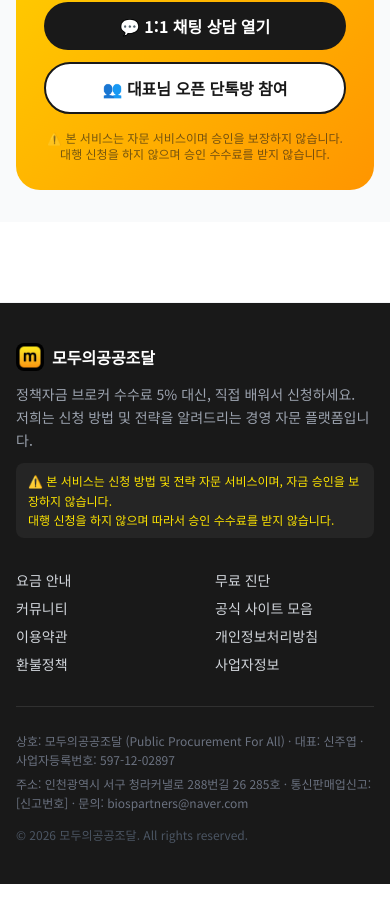
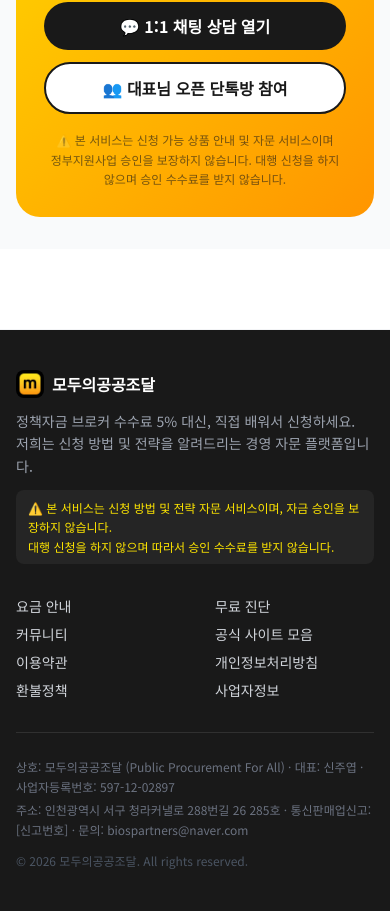
Before and after one commit to ppfa26/PPFA26, a Next.js app: page /dashboard in a window 390 px wide. Shown: the part 2579-3490 px from the top of the page. Before the commit the page ends 3463 px from the top, so only its background shows below. Built offline with nearby package versions, Linux system fonts and the light colour scheme; a web font is replaced by a local one.

Commit message:
승인 보장 문구 전체 통일 + 모바일 줄바꿈(break-keep) 적용

```diff
--- a/src/app/dashboard/page.tsx
+++ b/src/app/dashboard/page.tsx
@@ -200,9 +200,10 @@ export default function DashboardPage() {
                 👥 대표님 오픈 단톡방 참여
               </a>
             </div>
-            <p className="mt-4 text-xs text-brand-dark/60">
-              ⚠️ 본 서비스는 자문 서비스이며 승인을 보장하지 않습니다. 대행 신청을
-              하지 않으며 승인 수수료를 받지 않습니다.
+            <p className="mt-4 break-keep text-xs leading-relaxed text-brand-dark/60">
+              ⚠️ 본 서비스는 신청 가능 상품 안내 및 자문 서비스이며 정부지원사업
+              승인을 보장하지 않습니다. 대행 신청을 하지 않으며 승인 수수료를 받지
+              않습니다.
             </p>
           </section>
         </div>
--- a/src/app/mypage/page.tsx
+++ b/src/app/mypage/page.tsx
@@ -225,9 +225,9 @@ export default function MyPage() {
                 )}
               </section>
 
-              <p className="mt-6 text-center text-xs text-brand-gray">
-                ⚠️ 본 서비스는 자문 서비스이며 승인을 보장하지 않습니다. 대행
-                신청·승인 수수료가 없습니다.
+              <p className="mt-6 break-keep text-center text-xs leading-relaxed text-brand-gray">
+                ⚠️ 본 서비스는 신청 가능 상품 안내 및 자문 서비스이며 정부지원사업
+                승인을 보장하지 않습니다. 대행 신청·승인 수수료가 없습니다.
               </p>
             </>
           )}
--- a/src/app/payment/page.tsx
+++ b/src/app/payment/page.tsx
@@ -186,9 +186,10 @@ function PaymentInner() {
             onChange={(e) => setAgree(e.target.checked)}
             className="mt-0.5 h-4 w-4"
           />
-          <span>
-            1회 결제(자동결제 없음)이며, 본 서비스는 자문 서비스로{" "}
-            <strong>자금 승인을 보장하지 않음</strong>을 확인했습니다.
+          <span className="break-keep leading-relaxed">
+            1회 결제(자동결제 없음)이며, 본 서비스는 신청 가능 상품 안내 및 자문
+            서비스로{" "}
+            <strong>정부지원사업 승인을 보장하지 않음</strong>을 확인했습니다.
           </span>
         </label>
 
--- a/src/app/signup/page.tsx
+++ b/src/app/signup/page.tsx
@@ -272,8 +272,9 @@ function SignupInner() {
           <Link href="/terms" className="underline">이용약관</Link> 및{" "}
           <Link href="/privacy" className="underline">개인정보처리방침</Link>에 동의하게 됩니다.
         </p>
-        <p className="mt-3 text-center text-[11px] leading-relaxed text-brand-gray">
-          ⚠️ 본 서비스는 신청 가능 상품 안내 및 자문 서비스이며 정부지원사업 승인을 보장하지 않습니다.
+        <p className="mt-3 break-keep text-center text-[11px] leading-relaxed text-brand-gray">
+          ⚠️ 본 서비스는 신청 가능 상품 안내 및 자문 서비스이며 정부지원사업 승인을
+          보장하지 않습니다.
         </p>
       </main>
       <Footer />
```
